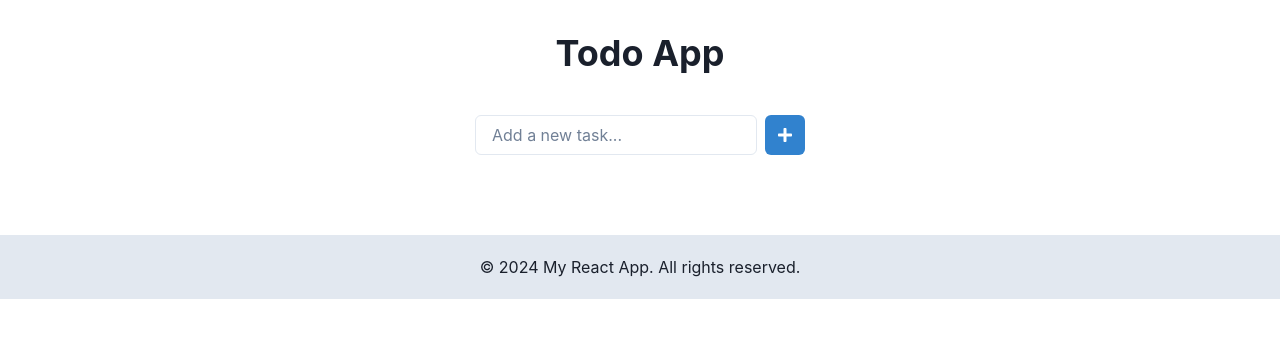
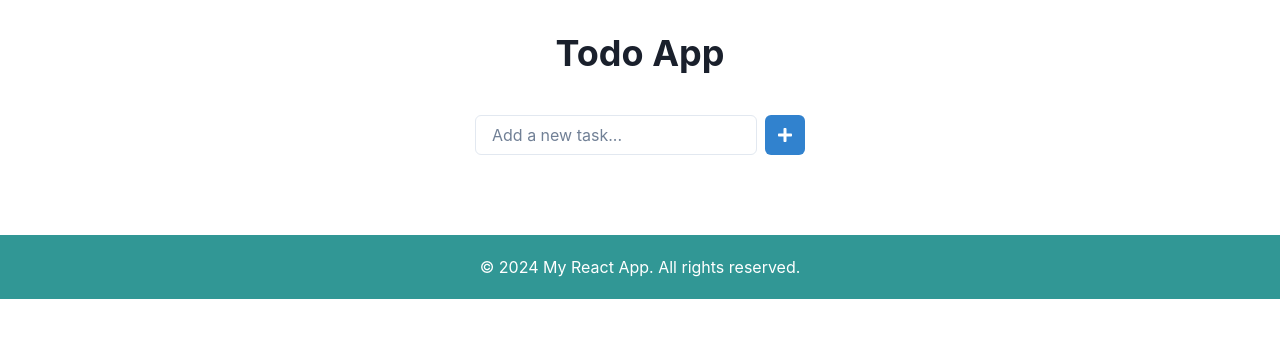
Before and after one commit to GPT-Engineer-App-Dev/mock-assist-31, a React (Vite) app: page / in a window 1280 px wide. Shown: the top 338 px of the page. Built offline with nearby package versions, Linux system fonts and the light colour scheme.

Commit message:
Updated the background color of the `Footer` component to `teal.500` and set the text color to `white` to ensure it's visible against the new background color.
add footer

```diff
--- a/src/components/Footer.jsx
+++ b/src/components/Footer.jsx
@@ -3,7 +3,7 @@ import { Box, Text } from "@chakra-ui/react";
 
 const Footer = () => {
   return (
-    <Box as="footer" width="full" p={5} bg="gray.200" textAlign="center">
+    <Box as="footer" width="full" p={5} bg="teal.500" color="white" textAlign="center">
       <Text>&copy; {new Date().getFullYear()} My React App. All rights reserved.</Text>
     </Box>
   );
```
